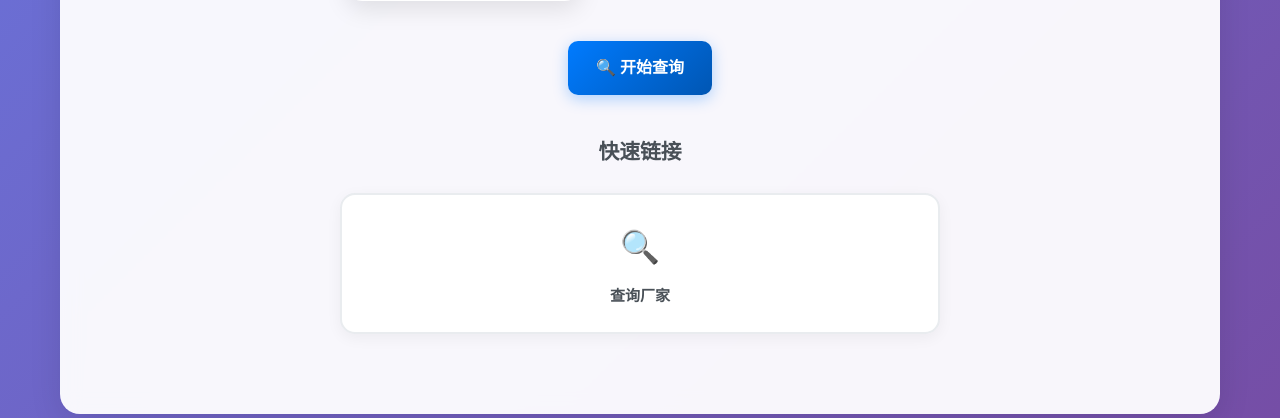
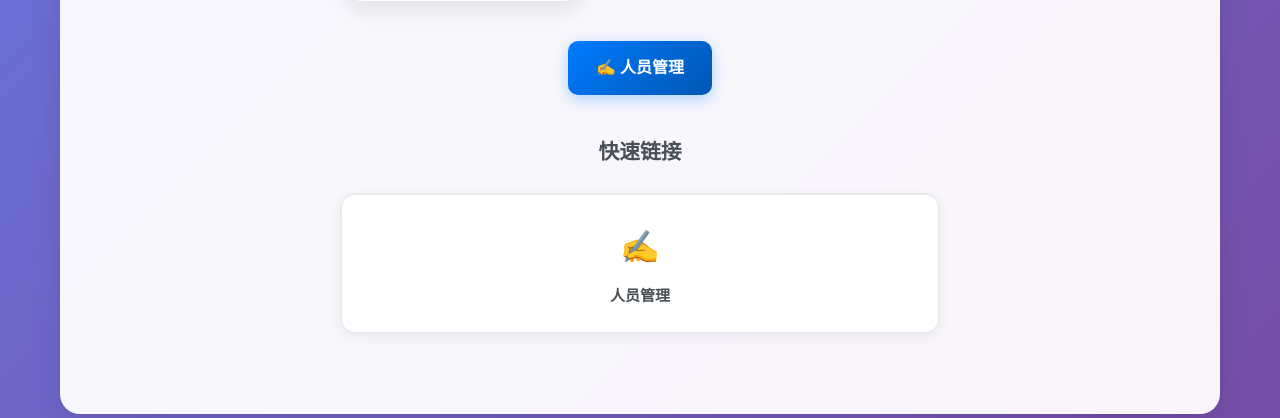
Before and after one commit to Tonny886/MoldManageSystem, a Flask app: page /index in a window 1280 px wide. Shown: the part 846-1264 px from the top of the page. Run offline with Flask 3, Linux system fonts and the light colour scheme; the visitor is signed in with stand-in values (Sample User, id 1); parts of the project's set-up code (start-up, migrations or seed data) failed here and were passed over.

Commit message:
tbchange

```diff
--- a/templates/index.html
+++ b/templates/index.html
@@ -47,7 +47,7 @@
 
 <div class="action-section">
     <a href="/query" class="btn btn-primary">
-        🔍 开始查询
+        ✍️ 人员管理
     </a>
 
     {% if user and user.role in ['super_admin', 'manufacturer_admin'] %}
@@ -67,8 +67,8 @@
     <h3>快速链接</h3>
     <div class="link-grid">
         <a href="/query" class="link-card">
-            <span class="link-icon">🔍</span>
-            <span class="link-text">查询厂家</span>
+            <span class="link-icon">✍️</span>
+            <span class="link-text">人员管理</span>
         </a>
 
         {% if user and user.role in ['super_admin', 'manufacturer_admin'] %}
```
Also changed, not shown: 1 other file.
